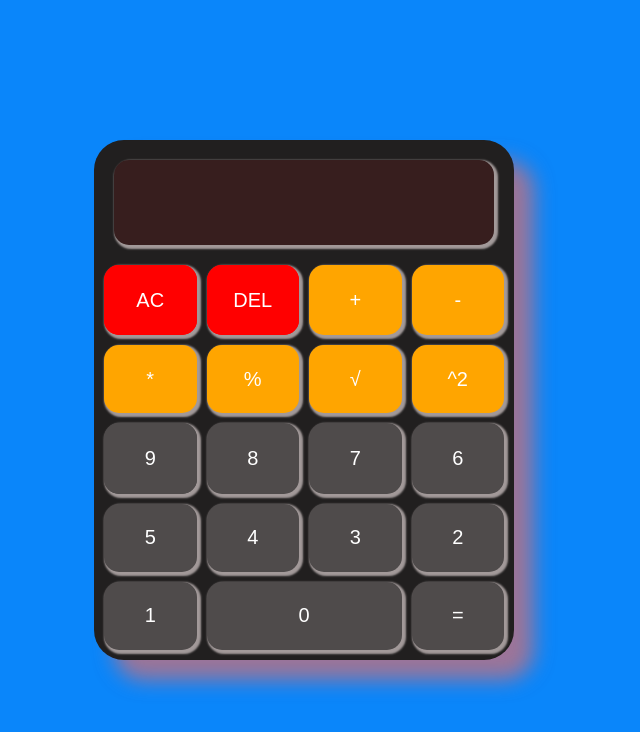
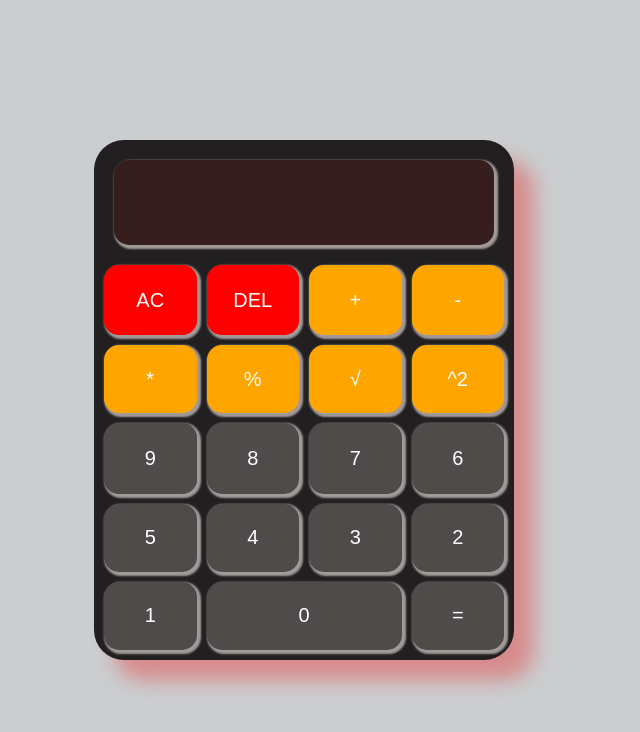
Before and after one commit to abhinav2-005/new_calculator, a plain HTML site: page index.html in a window 1280 px wide. Shown: the whole page, without its empty margins (336-976 px from the left). Drawn offline with Linux system fonts and the light colour scheme.

Commit message:
adding the meta tag

```diff
--- a/index.html
+++ b/index.html
@@ -1,11 +1,12 @@
 <!DOCTYPE html>
 <html>
     <title></title>
-    <head></head>
+    <head>  <meta name="viewport" content="width=device-width, initial-scale=1.0">
+    </head>
     <body>
         <style>
             body{
-                    background-color: rgba(6, 132, 250, 0.981);
+                    background-color: rgba(96, 103, 109, 0.322);
                     display: flex;
                     justify-content: center;
                     align-items: center;
```
